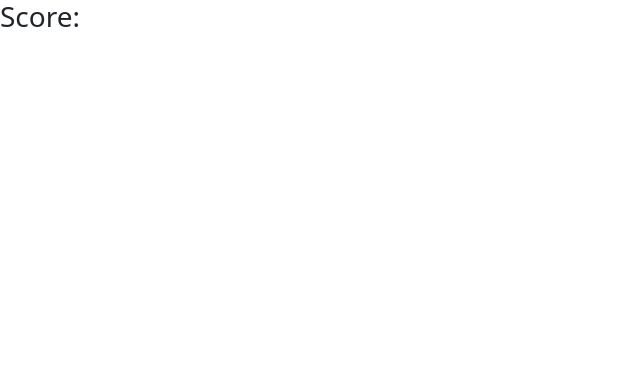
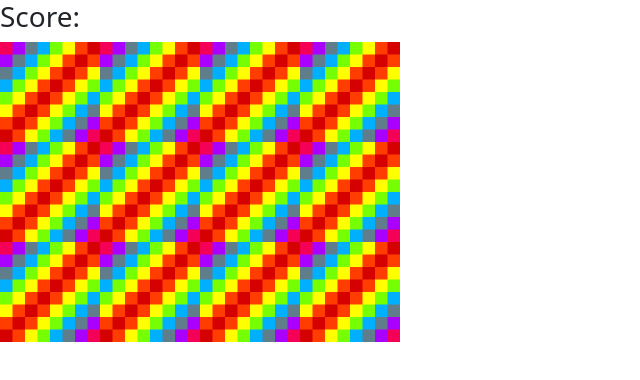
Before and after one commit to Seemachal-Goud-au19/memory-game, a plain HTML site: page index.html in a window 1280 px wide. Shown: the whole page, without its empty margins (0-640 px from the left). Drawn offline with nearby package versions, Linux system fonts and the light colour scheme.

Commit message:
Update index.html

```diff
--- a/index.html
+++ b/index.html
@@ -6,7 +6,7 @@
     <meta name="viewport" content="width=device-width, initial-scale=1.0">
     <title>Business</title>
     <link href="https://cdn.jsdelivr.net/npm/bootstrap@5.1.1/dist/css/bootstrap.min.css" rel="stylesheet" integrity="sha384-F3w7mX95PdgyTmZZMECAngseQB83DfGTowi0iMjiWaeVhAn4FJkqJByhZMI3AhiU" crossorigin="anonymous">
-    <link rel="stylesheet" href="./newton.css">
+    <link rel="stylesheet" href="style.css">
 
     <script src="https://kit.fontawesome.com/1d65c85344.js" crossorigin="anonymous"></script>
 
@@ -24,5 +24,5 @@
 
 
     <script src="https://cdn.jsdelivr.net/npm/bootstrap@5.1.1/dist/js/bootstrap.bundle.min.js" integrity="sha384-/bQdsTh/da6pkI1MST/rWKFNjaCP5gBSY4sEBT38Q/9RBh9AH40zEOg7Hlq2THRZ" crossorigin="anonymous"></script>
-    <script src="./newton.js"></script>
+    <script src="app.js"></script>
 </body>
```
